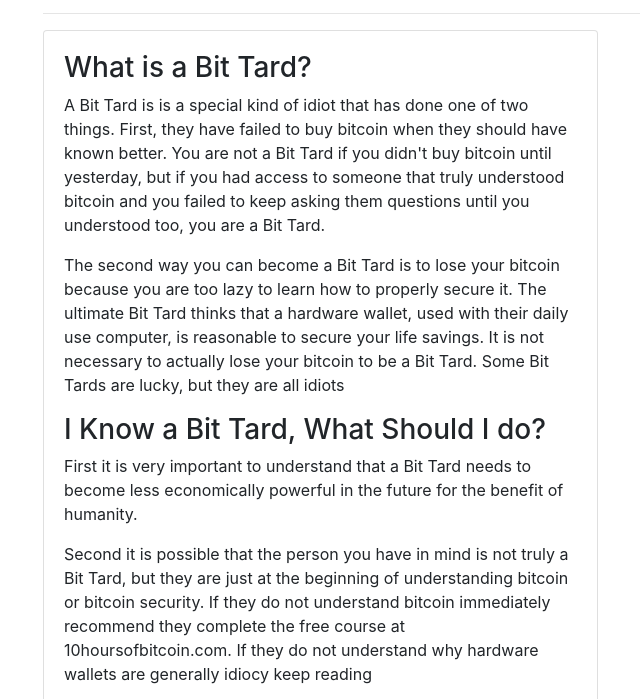
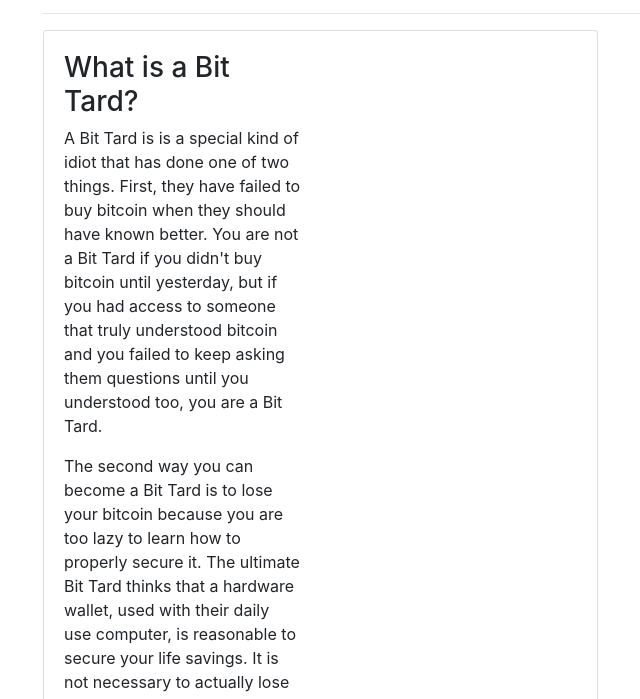
Before and after one commit to JWWeatherman/jwweatherman.github.io, a plain HTML site: page index.html in a window 1280 px wide. Shown: the part 99-798 px from the top of the page, without its empty margins (42-682 px from the left). Drawn offline with nearby package versions, Linux system fonts and the light colour scheme.

Commit message:
Update index.html

```diff
--- a/index.html
+++ b/index.html
@@ -11,7 +11,7 @@
       <h1>Do Not Be a Bit Tard</h1>
       <hr>
       <div class="card my-10" style="width: 50%;">
-        <div class="card-body">
+        <div class="card-body" style="width:50%!important;">
           <h3>What is a Bit Tard?</h3>
           <p>A Bit Tard is is a special kind of idiot that has done one of two things. First, they have failed to buy bitcoin when they should have known better. You are not a Bit Tard if you didn't buy bitcoin until yesterday, but if you had access to someone that truly understood bitcoin and you failed to keep asking them questions until you understood too, you are a Bit Tard.</p>
           <p>The second way you can become a Bit Tard is to lose your bitcoin because you are too lazy to learn how to properly secure it. The ultimate Bit Tard thinks that a hardware wallet, used with their daily use computer, is reasonable to secure your life savings. It is not necessary to actually lose your bitcoin to be a Bit Tard. Some Bit Tards are lucky, but they are all idiots</p>
```
